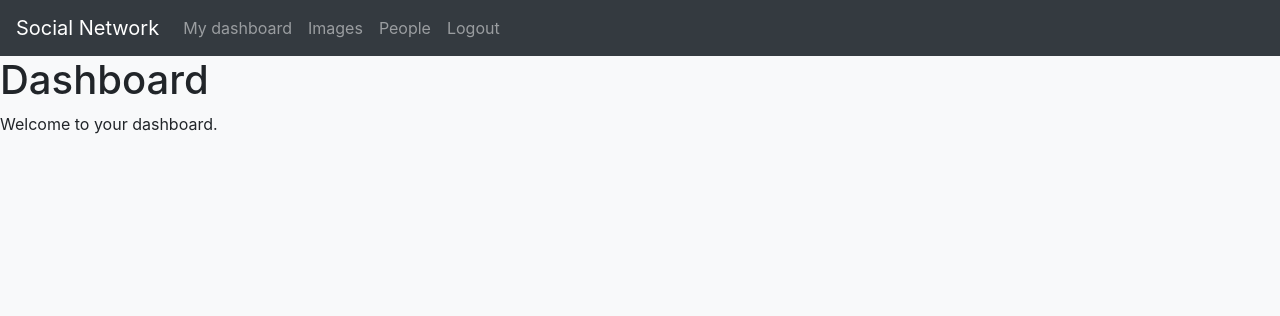
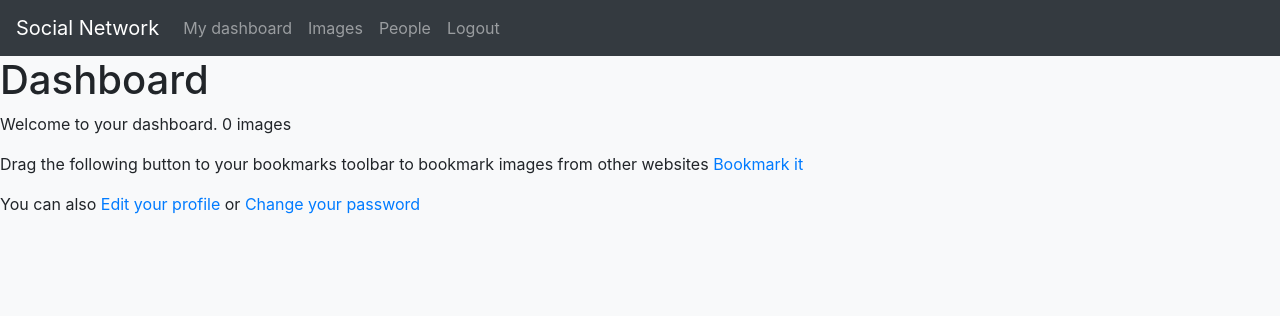
Before and after one commit to ivanovyeight/social-network, a Django app: page /account/ in a window 1280 px wide. Shown: the top 316 px of the page. Run offline with Django 3.2, Linux system fonts and the light colour scheme; the visitor is signed in with stand-in values (Sample User, id 1); data that the repository does not hold is empty.

Commit message:
changing the directory for js file

```diff
--- /dev/null
+++ b/images/templates/bookmarklet_launcher.js
@@ -0,0 +1,9 @@
+(function(){
+    if (window.myBookmarklet !== undefined){
+        myBookmarklet()
+    }
+    document.body.appendChild(
+        document.createElement('script')
+    ).src='http://localhost:8000/static/js/bookmarklet.js?r='+
+        Math.floor(Math.random()*99999999999999999999)
+})
--- a/templates/account/dashboard.html
+++ b/templates/account/dashboard.html
@@ -2,5 +2,17 @@
 {% block title %}Dashboard{% endblock %}
 {% block content %}
     <h1>Dashboard</h1>
-    <p>Welcome to your dashboard.</p>
+    {% with total_images_created=request.user.images_created.count %}
+        <p>Welcome to your dashboard.
+        {{ total_images_created }} image{{ total_images_created|pluralize }}</p>
+    {% endwith %}
+    <p>Drag the following button to your bookmarks toolbar to bookmark images from other websites
+        <a href="javascript: {% include 'bookmarklet_launcher.js' %}" class="button">
+            Bookmark it
+        </a>
+    </p>
+    <p>You can also <a href="{% url 'edit' %}">Edit your profile</a> or
+    <a href="{% url 'password_change' %}">Change your password</a>
+    </p>
+
 {% endblock %}
```
